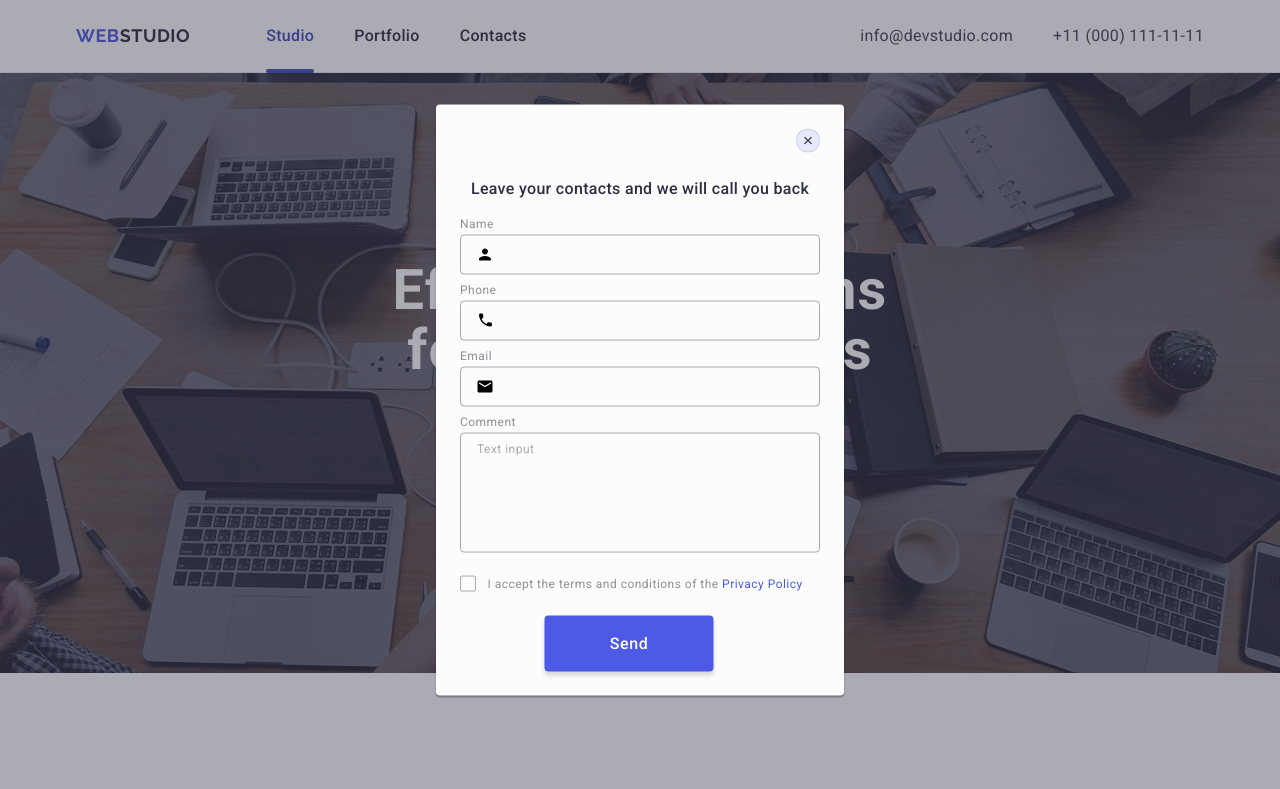
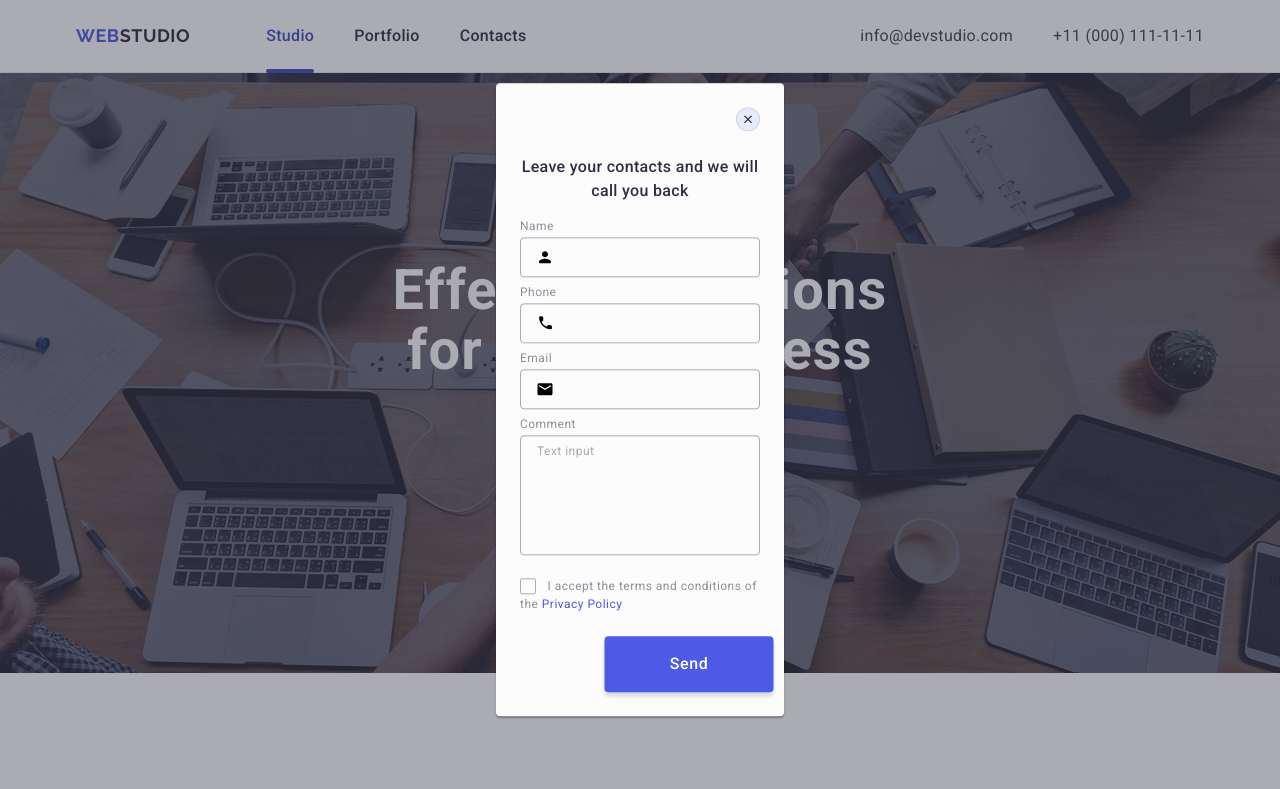
Before and after one commit to Oleksii996/goit-markup-hw-06, a plain HTML site: page index.html in a window 1280 px wide. Both pictures are taken after a click on the button "Order Service". Shown: the top 789 px of the page. Drawn offline with nearby package versions, Linux system fonts and the light colour scheme.

Commit message:
update code

```diff
--- a/css/styles-old.css
+++ /dev/null
@@ -1,252 +0,0 @@
-
-
-
-/* #region Modal-Fenster */
-.modal-overlay {
-  position: fixed;
-  top: 0;
-  left: 0;
-
-  width: 100%;
-  height: 100%;
-  z-index: 999;
-
-  background-color: rgba(46, 47, 66, 0.4);
-  transition: opacity 250ms cubic-bezier(0.4, 0, 0.2, 1),
-    visibility 250ms cubic-bezier(0.4, 0, 0.2, 1);
-
-  display: flex;
-  justify-content: center;
-  align-items: center;
-
-  opacity: 0;
-  visibility: hidden;
-  pointer-events: none;
-}
-
-.modal-overlay.is-open {
-  opacity: 1;
-  visibility: visible;
-  pointer-events: auto;
-}
-
-.modal-fenster {
-  position: absolute;
-  top: 50%;
-  left: 50%;
-  transform: translate(-50%, -50%);
-
-  width: 408px;
-  min-height: 584px;
-  background: #fcfcfc;
-  box-shadow: 0px 1px 1px rgba(0, 0, 0, 0.14), 0px 1px 3px rgba(0, 0, 0, 0.12),
-    0px 2px 1px rgba(0, 0, 0, 0.2);
-  border-radius: 4px;
-  transition: transform 250ms cubic-bezier(0.4, 0, 0.2, 1);
-
-  padding-top: 72px;
-  padding-right: 24px;
-  padding-bottom: 24px;
-  padding-left: 24px;
-}
-
-.kreuz-button {
-  position: absolute;
-  top: 24px;
-  right: 24px;
-  width: 24px;
-  height: 24px;
-  border-radius: 50%;
-
-  display: flex;
-  align-items: center;
-  justify-content: center;
-  background-color: #e7e9fc;
-  border: 1px solid rgba(0, 0, 0, 0.1);
-  padding: 0;
-  cursor: pointer;
-
-  transition: background-color 250ms cubic-bezier(0.4, 0, 0.2, 1),
-    border 250ms cubic-bezier(0.4, 0, 0.2, 1);
-}
-
-.kreuz-button:hover,
-.kreuz-button:focus {
-  background-color: #404bbf;
-  border: none;
-}
-
-.kreuz-button:hover .icon-close-modal,
-.kreuz-button:focus .icon-close-modal {
-  fill: #ffffff;
-}
-
-.icon-close-modal {
-  transition: fill 250ms cubic-bezier(0.4, 0, 0.2, 1);
-  fill: #2e2f42;
-}
-
-.kreuz-button:hover,
-.kreuz-button:focus .icon-close-modal:hover {
-  fill: #ffffff;
-}
-
-.modalfenster-maintext {
-  font-weight: 500;
-  font-size: 16px;
-  line-height: 1.5;
-  text-align: center;
-  letter-spacing: 0.02em;
-  color: #2e2f42;
-
-  margin-bottom: 16px;
-}
-
-/* Modal-FORM */
-
-.modal-form-div {
-  margin-bottom: 8px;
-  display: flex;
-  flex-direction: column;
-}
-
-.modal-name-label {
-  font-size: 12px;
-  line-height: 1.17;
-  letter-spacing: 0.04em;
-  color: #8e8f99;
-  display: block;
-  margin-bottom: 4px;
-}
-
-.label-input-icon {
-  position: relative;
-}
-
-.modal-form-input {
-  width: 100%;
-  height: 40px;
-
-  border: 1px solid rgba(46, 47, 66, 0.4);
-  border-radius: 4px;
-
-  background-color: transparent;
-  padding-left: 38px;
-
-  outline: transparent;
-  transition: border-color 250ms cubic-bezier(0.4, 0, 0.2, 1);
-  border-color: 250ms cubic-bezier(0.4, 0, 0.2, 1);
-}
-.modal-form-input:focus {
-  border-color: #4d5ae5;
-}
-
-.modal-form-icon {
-  position: absolute;
-  left: 16px;
-  top: 50%;
-  transform: translateY(-50%);
-
-  transition: fill 250ms cubic-bezier(0.4, 0, 0.2, 1);
-}
-
-.label-input-icon:focus-within .modal-form-icon {
-  fill: #4d5ae5;
-}
-
-.modal-form-div-comment {
-  margin-bottom: 16px;
-}
-
-.textarea-modal {
-  width: 100%;
-  height: 120px;
-
-  font-size: 12px;
-  line-height: 1.17;
-  letter-spacing: 0.04em;
-  color: rgba(46, 47, 66, 0.4);
-
-  border: 1px solid rgba(46, 47, 66, 0.4);
-  border-radius: 4px;
-  transition: border-color 250ms cubic-bezier(0.4, 0, 0.2, 1);
-  background-color: transparent;
-
-  padding: 8px 16px;
-
-  outline: transparent;
-  resize: none;
-}
-
-.textarea-modal::placeholder {
-  color: #2e2f4266;
-}
-
-.textarea-modal:focus {
-  border-color: #4d5ae5;
-}
-
-.modal-form-checkbox {
-  margin-bottom: 24px;
-}
-
-.modal-checkbox-label {
-  font-size: 12px;
-  line-height: 1.17;
-  letter-spacing: 0.04em;
-  color: #8e8f99;
-}
-
-.checkbox-span {
-  width: 16px;
-  height: 16px;
-  border: 1px solid rgba(46, 47, 66, 0.4);
-  border-radius: 2px;
-  transition: background-color 250ms cubic-bezier(0.4, 0, 0.2, 1),
-    border 250ms cubic-bezier(0.4, 0, 0.2, 1),
-    fill 250ms cubic-bezier(0.4, 0, 0.2, 1);
-  display: inline-flex;
-  align-items: center;
-  justify-content: center;
-  fill: transparent;
-
-  margin-right: 8px;
-}
-
-.modal-form-icon-check {
-  transition: fill 250ms cubic-bezier(0.4, 0, 0.2, 1);
-}
-
-.visually-hidden:checked + .modal-checkbox-label .checkbox-span {
-  background-color: #404bbf;
-  border: none;
-  fill: #f4f4fd;
-}
-
-.send-button {
-  transform: translateX(50%);
-  display: block;
-  min-width: 169px;
-  height: 56px;
-
-  font-family: "Roboto", sans-serif;
-  font-size: 16px;
-  font-weight: 500;
-  line-height: 1.5;
-  letter-spacing: 0.04em;
-
-  color: #ffffff;
-  cursor: pointer;
-
-  background-color: #4d5ae5;
-  border: none;
-  border-radius: 4px;
-  box-shadow: 0px 4px 4px 0px #00000026;
-  transition: background-color 250ms cubic-bezier(0.4, 0, 0.2, 1);
-}
-
-.privacy_policy {
-  color: #4d5ae5;
-}
-
-/* #endregion Modal-Fenster */
--- a/css/styles.css
+++ b/css/styles.css
@@ -874,7 +874,6 @@ button {
     padding: 0;
     max-width: 1128px;
   }
-
   .webstudio-footer {
     margin-right: 120px;
   }
@@ -920,8 +919,8 @@ button {
   left: 50%;
   transform: translate(-50%, -50%);
 
-  width: 408px;
-  min-height: 584px;
+  width: 288px;
+  min-height: 623px;
   background: #fcfcfc;
   box-shadow: 0px 1px 1px rgba(0, 0, 0, 0.14), 0px 1px 3px rgba(0, 0, 0, 0.12),
     0px 2px 1px rgba(0, 0, 0, 0.2);
```
